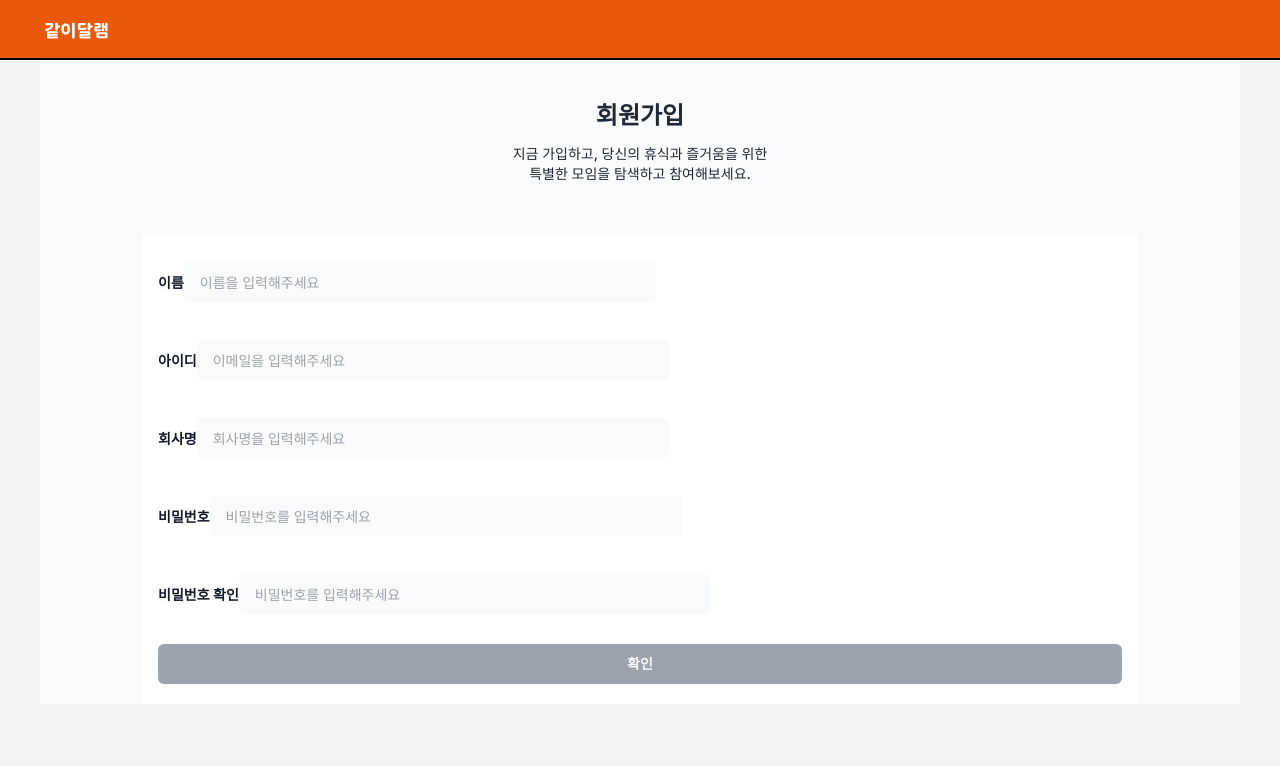
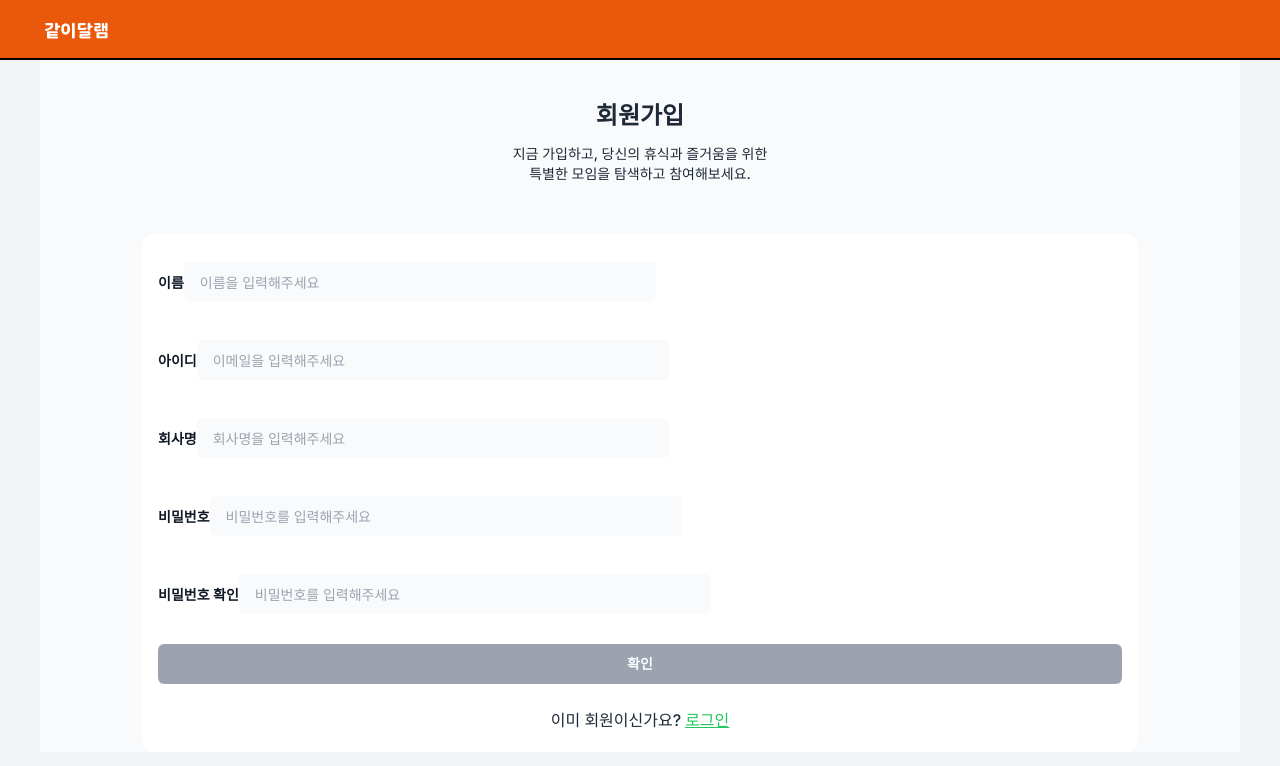
Before and after one commit to yeonna18k/relax-together-front, a Next.js app: page /signup in a window 1280 px wide. Shown: the top 766 px of the page. Built offline with nearby package versions, Linux system fonts and the light colour scheme.

Commit message:
feat: gotosignin component 추가

```diff
--- /dev/null
+++ b/src/features/signup/GoToSignin.tsx
@@ -0,0 +1,12 @@
+import Link from 'next/link';
+
+export default function GoToSignin() {
+  return (
+    <div className="flex justify-center gap-1 font-medium">
+      <p className="text-gray-800">이미 회원이신가요?</p>
+      <Link href="/signin" className="text-green-500 underline">
+        로그인
+      </Link>
+    </div>
+  );
+}
--- a/src/features/signup/SignupForm.tsx
+++ b/src/features/signup/SignupForm.tsx
@@ -4,6 +4,7 @@ import { Form } from '@/shared/ui/form';
 import { zodResolver } from '@hookform/resolvers/zod';
 import { useForm } from 'react-hook-form';
 import { z } from 'zod';
+import GoToSignin from './GoToSignin';
 import SignupFormField from './SignupFormField';
 
 const formSchema = z
@@ -53,7 +54,7 @@ export default function SignupForm() {
     console.log(values);
   }
   return (
-    <div className="w-full bg-white px-4 py-5">
+    <div className="w-full rounded-xl bg-white px-4 py-5">
       <Form {...form}>
         <form onSubmit={form.handleSubmit(onSubmit)} className="space-y-6">
           <SignupFormField form={form} name="username" />
@@ -64,6 +65,7 @@ export default function SignupForm() {
           <Button variant={`${formValid ? 'enabled' : 'disabled'}`} size="full">
             확인
           </Button>
+          <GoToSignin />
         </form>
       </Form>
     </div>
```
